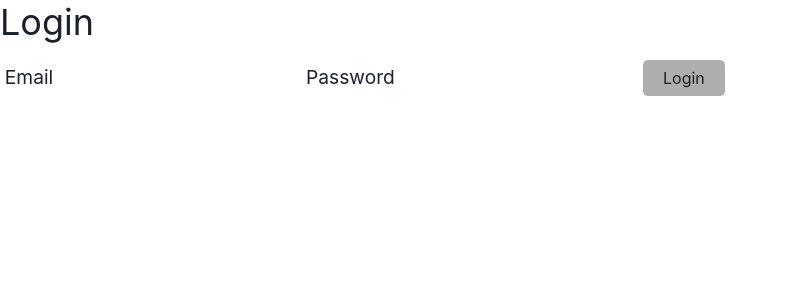
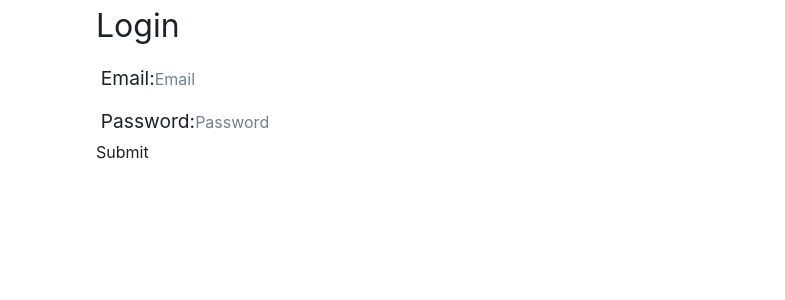
Before and after one commit to BrandBlood97/BootMate, a React (Vite) app in the folder client/: page /login in a window 1280 px wide. Shown: the top 300 px of the page, without its empty margins (0-785 px from the left). Built offline with nearby package versions, Linux system fonts and the light colour scheme.

Commit message:
Mutations added

```diff
--- a/client/src/pages/LoginPage.jsx
+++ b/client/src/pages/LoginPage.jsx
@@ -1,14 +1,76 @@
-export default function LoginPage() {
-    return (
-    <section id="login-page">
-        <form>
-            <h1>Login</h1>
-            <label for="email">Email</label>
-            <input type="email" id="email" name="email" />
-            <label for="password">Password</label>
-            <input type="password" id="password" name="password" />
-            <button class="btn" type="submit">Login</button>
-        </form>
-    </section>
+import { useState } from 'react';
+import { useMutation } from '@apollo/client';
+import { LOGIN } from '../utils/mutations';
+import Auth from '../utils/auth';
+// import { Redirect } from 'react-router-dom';
+import { useHistory } from 'react-router-dom';
+
+function LoginPage(props) {
+
+  const [formState, setFormState] = useState({ email: '', password: '' });
+  const [login, { error }] = useMutation(LOGIN);
+
+  const handleFormSubmit = async (event) => {
+    event.preventDefault();
+    try {
+      const mutationResponse = await login({
+        variables: { email: formState.email, password: formState.password },
+      });
+      const token = mutationResponse.data.login.token;
+      Auth.login(token);
+
+      const history = useHistory();
+      history.push('/profile');
+
+    } catch (e) {
+      console.log(e);
+    }
+  };
+
+  const handleChange = (event) => {
+    const { name, value } = event.target;
+    setFormState({
+      ...formState,
+      [name]: value,
+    });
+  };
+
+  return (
+    <div className="container my-1">
+
+      <h2>Login</h2>
+      <form onSubmit={handleFormSubmit}>
+        <div>
+          <label htmlFor="email">Email:</label>
+          <input
+            placeholder="Email"
+            name="email"
+            type="email"
+            id="email"
+            onChange={handleChange}
+          />
+        </div>
+        <div>
+          <label htmlFor="pwd">Password:</label>
+          <input
+            placeholder="Password"
+            name="password"
+            type="password"
+            id="pwd"
+            onChange={handleChange}
+          />
+        </div>
+        {error ? (
+          <div>
+            <p>Incorrect Username or Password</p>
+          </div>
+        ) : null}
+        <div>
+          <button type="submit">Submit</button>
+        </div>
+      </form>
+    </div>
   );
 }
+
+export default LoginPage;
--- a/client/src/pages/SignupPage.jsx
+++ b/client/src/pages/SignupPage.jsx
@@ -1,17 +1,51 @@
+import { useState } from 'react';
+import { useMutation } from '@apollo/client';
+import Auth from '../utils/auth';
+import { ADD_STUDENT } from '../utils/mutations';
+import { useHistory } from 'react-router-dom';
 
-export default function SignupPage() {
+function SignupPage(props) {
+  const [formState, setFormState] = useState({ email: '', password: '' });
+  const [addStudent] = useMutation(ADD_STUDENT);
+
+  const handleFormSubmit = async (event) => {
+    event.preventDefault();
+    const mutationResponse = await addStudent({
+      variables: {
+        email: formState.email,
+        password: formState.password,
+        firstName: formState.firstName,
+        lastName: formState.lastName,
+        openEmploy: formState.openEmploy,
+      },
+    });
+    const token = mutationResponse.data.addUser.token;
+    Auth.login(token);
+
+    const history = useHistory();
+    history.push('/profile');
+  };
+
+  const handleChange = (event) => {
+    const { name, value } = event.target;
+    setFormState({
+      ...formState,
+      [name]: value,
+    });
+  };
+
   return (
     <div className="container my-1">
 
       <h2>Signup</h2>
-      <form id="right">
+      <form onSubmit={handleFormSubmit}>
         <div class="form-input">
           <label htmlFor="firstName">First Name:</label>
           <input placeholder="First"
             name="firstName"
             type="firstName"
             id="firstName"
-            // onChange={handleChange}
+            onChange={handleChange}
           />
         </div>
 
@@ -22,7 +56,7 @@ export default function SignupPage() {
             name="lastName"
             type="lastName"
             id="lastName"
-            // onChange={handleChange}
+            onChange={handleChange}
           />
         </div>
         <div className="flex-row space-between my-2">
@@ -32,7 +66,7 @@ export default function SignupPage() {
             name="email"
             type="email"
             id="email"
-            // onChange={handleChange}
+            onChange={handleChange}
           />
         </div>
         <div className="flex-row space-between my-2">
@@ -42,22 +76,9 @@ export default function SignupPage() {
             name="password"
             type="password"
             id="pwd"
-            // onChange={handleChange}
+            onChange={handleChange}
           />
         </div>
-        <div className="flex-row space-between my-2">
-          <label htmlFor="pwd-confirm">Confirm Password:</label>
-          <input
-            placeholder="******"
-            name="password"
-            type="password"
-            id="pwd-comfirm"
-            // onChange={handleChange}
-          />
-        </div>
-        </form>
-
-        <form id="left">
         <div className="flex-row space-between my-2">
           <label htmlFor="pwd">Looking For Work</label>
           <input
@@ -66,7 +87,7 @@ export default function SignupPage() {
             type="list"
             list="options"
             id="work"
-            // onChange={handleChange}
+            onChange={handleChange}
           />
         </div>
         <div className="flex-row space-between my-2">
@@ -77,7 +98,7 @@ export default function SignupPage() {
             type="list"
             list="options"
             id="collab"
-            // onChange={handleChange}
+            onChange={handleChange}
           />
         </div>
         <div className="flex-row space-between my-2">
@@ -87,7 +108,7 @@ export default function SignupPage() {
             name="LinkedIn"
             type="text"
             id="LinkedIn"
-            // onChange={handleChange}
+            onChange={handleChange}
           />
         </div>
         <div className="flex-row space-between my-2">
@@ -97,7 +118,7 @@ export default function SignupPage() {
             name="GitHub"
             type="text"
             id="GitHub"
-            // onChange={handleChange}
+            onChange={handleChange}
           />
         </div>
         <div className="flex-row flex-end">
@@ -111,3 +132,5 @@ export default function SignupPage() {
     </div>
   );
 }
+
+export default SignupPage;
--- /dev/null
+++ b/client/src/utils/mutations.js
@@ -0,0 +1,35 @@
+import { gql } from '@apollo/client';
+
+export const LOGIN = gql`
+  mutation login($email: String!, $password: String!) {
+    login(email: $email, password: $password) {
+      token
+      user {
+        _id
+      }
+    }
+  }
+`;
+
+export const ADD_STUDENT = gql`
+  mutation addStudent(
+    $firstName: String!
+    $lastName: String!
+    $email: String!
+    $password: String!
+    $openEmploy: Boolean!
+  ) {
+    addStudent(
+      firstName: $firstName
+      lastName: $lastName
+      email: $email
+      password: $password
+      openEmploy: $openEmploy
+    ) {
+      token
+      user {
+        _id
+      }
+    }
+  }
+`;
```
Also changed, not shown: client/src/assets/logo.png (deleted), client/src/pages/ProfilePage.jsx (indentation only), 1 other file (tests, documents, lock files or other folders).
